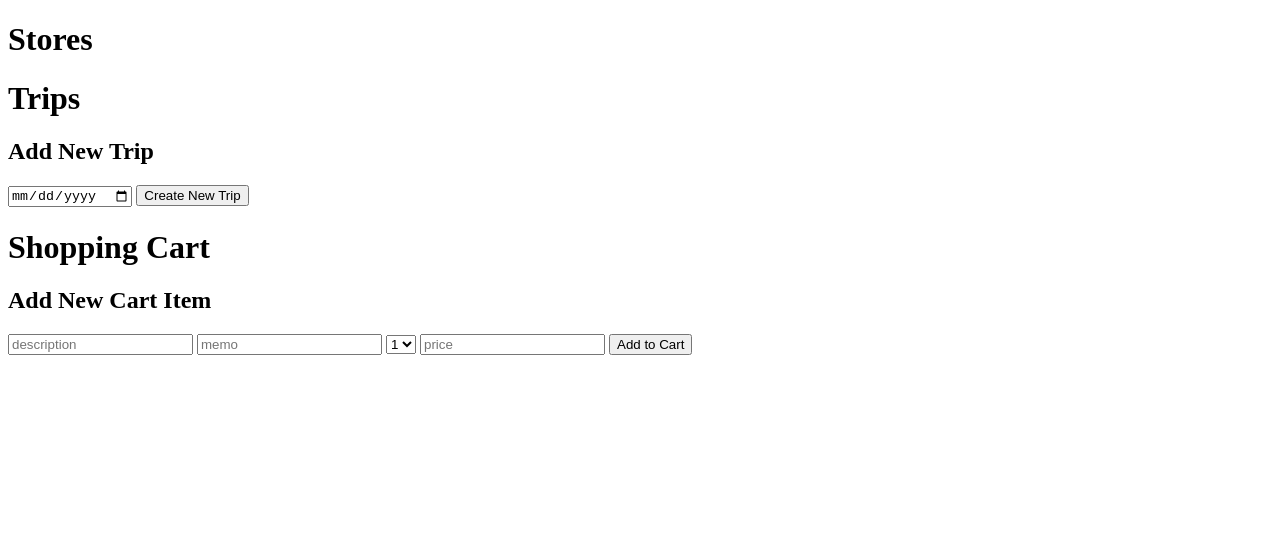
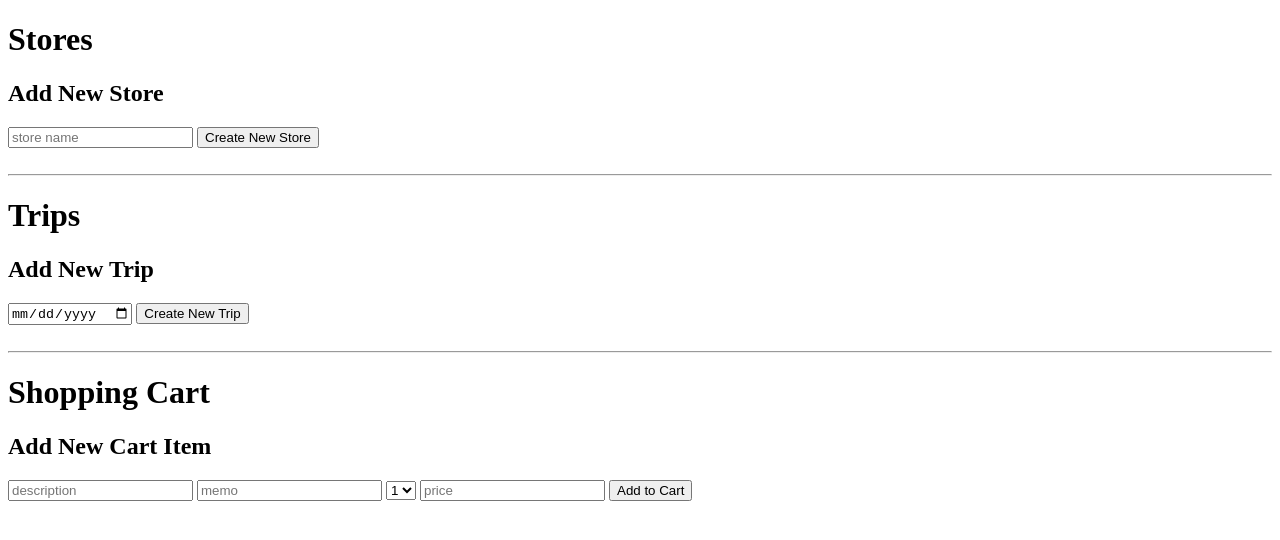
Before and after one commit to johndhpark/phase1-javascript-project, a website: page index.html in a window 1280 px wide. Drawn offline with Linux system fonts and the light colour scheme; no server answers.

Commit message:
Added the store-form

```diff
--- a/index.html
+++ b/index.html
@@ -12,7 +12,16 @@
 		<div>
 			<h1>Stores</h1>
 			<ul id="store-list"></ul>
+			<div>
+				<h2>Add New Store</h2>
+				<form id="store-form">
+					<input type="text" name="name" placeholder="store name" required />
+					<button type="submit">Create New Store</button>
+				</form>
+			</div>
 		</div>
+		<br />
+		<hr />
 		<div>
 			<h1>Trips</h1>
 			<ul id="trip-list"></ul>
@@ -24,6 +33,8 @@
 				</form>
 			</div>
 		</div>
+		<br />
+		<hr />
 		<div>
 			<h1>Shopping Cart</h1>
 			<ul id="cart-list"></ul>
```
